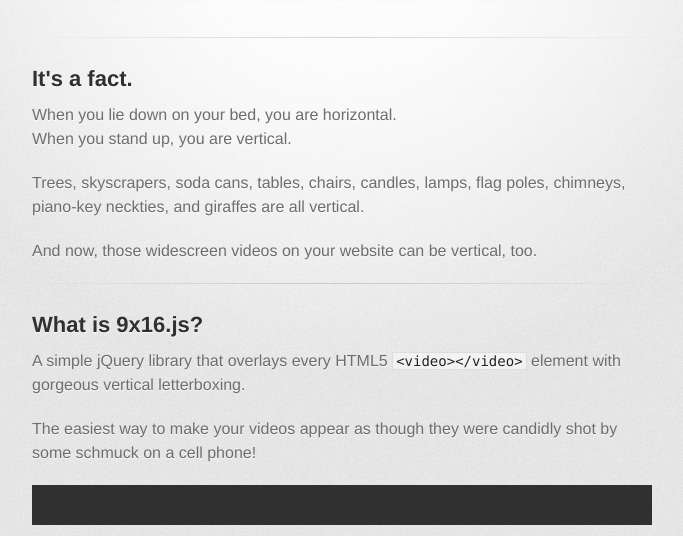
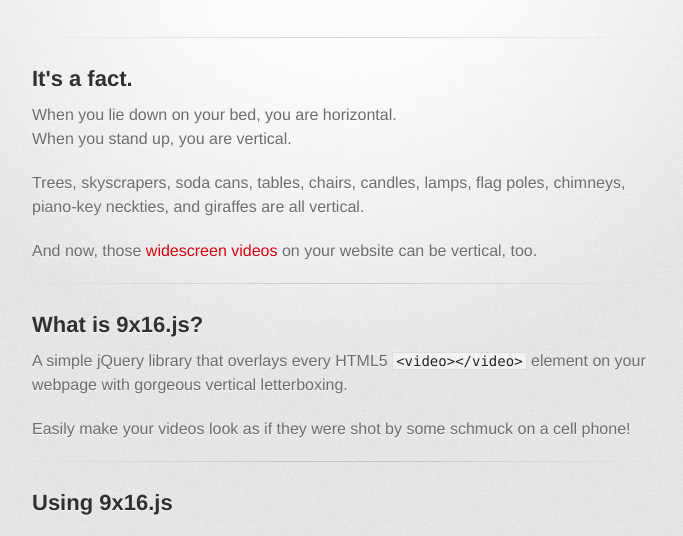
Before and after one commit to DannyDelott/9x16, a plain HTML site: page index.html in a window 1280 px wide. Shown: the part 209-745 px from the top of the page, without its empty margins (298-981 px from the left). Drawn offline with Linux system fonts and the light colour scheme; a web font is replaced by a local one.

Commit message:
Update twitter button, revise copy
- Include link to Github page in tweet body.
- Add link to wiki page on 16:9 aspect ratio.
- Revise What is 9x16.js section.
- Create Using 9x16.js section.

```diff
--- a/index.html
+++ b/index.html
@@ -20,7 +20,7 @@
         <header>
           <h1>9x16.js
             <span class="social">
-              <a href="https://twitter.com/share" class="twitter-share-button" data-text="Did you forget to shoot that video in portrait-mode?" data-via="DannyDelott">Tweet</a>
+              <a href="https://twitter.com/share" class="twitter-share-button" data-text="Did you forget to shoot that video in portrait-mode? http://dannydelott.github.io/9x16/">Tweet</a>
               <script>!function(d,s,id){var js,fjs=d.getElementsByTagName(s)[0],p=/^http:/.test(d.location)?'http':'https';if(!d.getElementById(id)){js=d.createElement(s);js.id=id;js.src=p+'://platform.twitter.com/widgets.js';fjs.parentNode.insertBefore(js,fjs);}}(document, 'script', 'twitter-wjs');</script>
               <iframe src="http://ghbtns.com/github-btn.html?user=DannyDelott&repo=9x16&type=star&count=true" frameborder="0" scrolling="0" width="170px" height="20px"></iframe>
             </span>
@@ -43,13 +43,16 @@
           When you stand up, you are vertical.</p>
 
           <p>Trees, skyscrapers, soda cans, tables, chairs, candles, lamps, flag poles, chimneys, piano-key neckties, and giraffes are all vertical.</p>
-          <p>And now, those widescreen videos on your website can be vertical, too.</p>
+          <p>And now, those <a href="http://en.wikipedia.org/wiki/16:9">widescreen videos</a> on your website can be vertical, too.</p>
 
           <hr>
 
           <h3>What is 9x16.js?</h3>
-          <p>A simple jQuery library that overlays every HTML5 <code>&lt;video&gt;&lt;/video&gt;</code> element with gorgeous vertical letterboxing.</p>
-          <p>The easiest way to make your videos appear as though they were candidly shot by some schmuck on a cell phone!</p>
+          <p>A simple jQuery library that overlays every HTML5 <code>&lt;video&gt;&lt;/video&gt;</code> element on your webpage with gorgeous vertical letterboxing.</p>
+          <p>Easily make your videos look  as if they were shot by some schmuck on a cell phone!</p>
+          <hr>
+
+          <h3>Using 9x16.js</h3>
           <p></p>
 <pre><code></code></pre>
 
```
